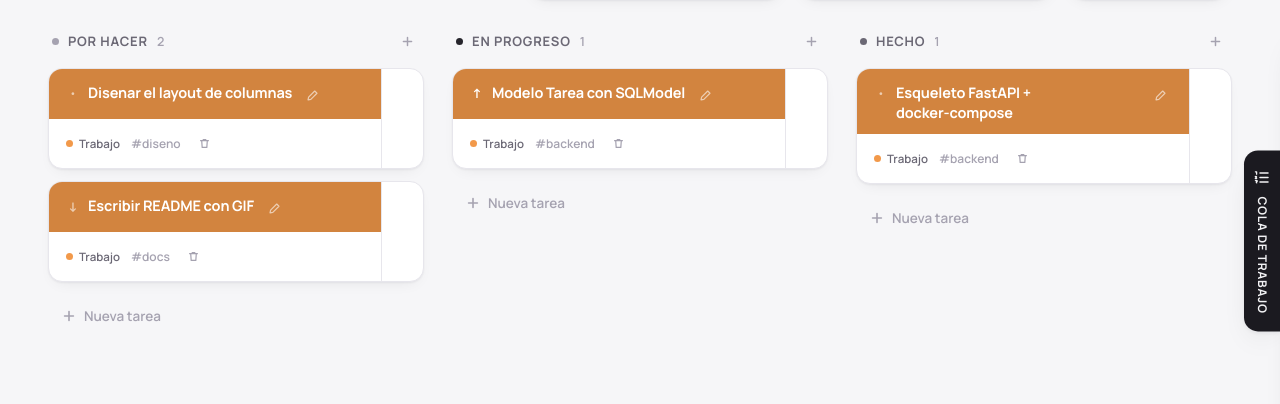
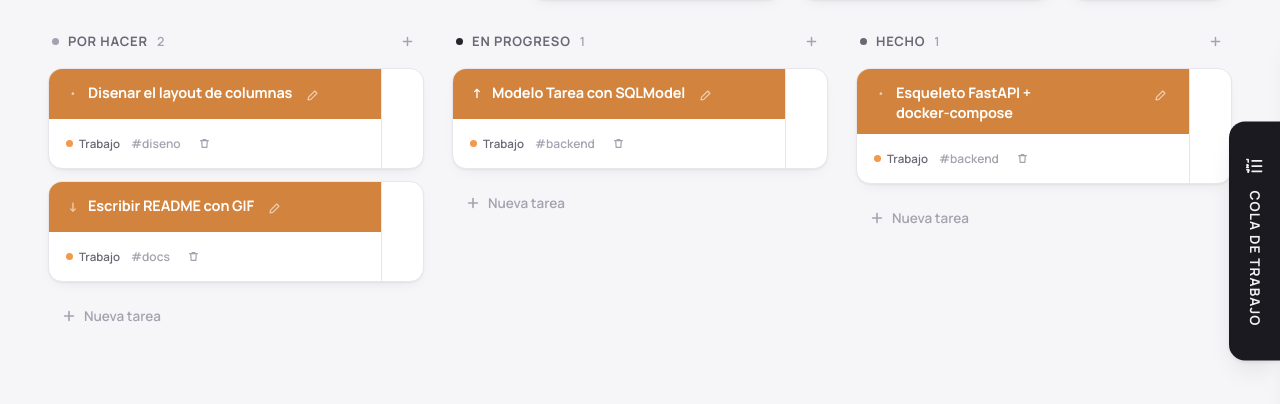
Before and after one commit to dfdez2003/app-htmx-fastapi, a FastAPI app: page / in a window 1280 px wide. Shown: the part 159-563 px from the top of the page. Run offline with FastAPI, Linux system fonts and the light colour scheme; data comes from the database, SQL or seed files in the repository.

Commit message:
fix(tablero): permite seleccionar categoría al editar y agranda la pestaña de la cola
El arrastre ahora se limita a las tarjetas (draggable: ".tarjeta"): al editar,
el formulario reemplaza a la tarjeta dentro de la lista y SortableJS con
forceFallback secuestraba el clic de sus campos, impidiendo abrir el <select>
de categoría.

La pestaña lateral de la cola de trabajo se hace más grande y larga.

```diff
--- a/app/static/estilos.css
+++ b/app/static/estilos.css
@@ -837,23 +837,26 @@ body.arrastrando .item-checklist:hover { background: none; }
   display: flex;
   flex-direction: column;
   align-items: center;
-  gap: 10px;
-  padding: 18px 9px;
+  gap: 14px;
+  padding: 34px 15px;
+  min-height: 210px;
+  justify-content: center;
   border: none;
   background: var(--cola-fondo);
   color: var(--cola-texto);
-  border-radius: 14px 0 0 14px;
+  border-radius: 16px 0 0 16px;
   box-shadow: var(--sombra-alta);
   cursor: pointer;
   transition: right var(--transicion), filter var(--transicion);
 }
 .cola-toggle:hover { filter: brightness(1.25); }
 .cola-toggle.abierta { right: var(--cola-ancho); border-radius: 0; }
+.cola-toggle svg { width: 21px; height: 21px; }
 .cola-toggle-texto {
   writing-mode: vertical-rl;
-  font-size: 12px;
+  font-size: 13.5px;
   font-weight: 700;
-  letter-spacing: .06em;
+  letter-spacing: .08em;
   text-transform: uppercase;
 }
 
--- a/app/static/tablero.js
+++ b/app/static/tablero.js
@@ -44,6 +44,11 @@ function inicializarListas() {
           },
           put: ["tablero"],
         },
+        // Solo las tarjetas se arrastran. Clave: al editar, el formulario
+        // reemplaza a la tarjeta DENTRO de la lista; sin esto, forceFallback
+        // secuestraba el clic de sus campos (no se podía abrir el <select>
+        // de categoría). El formulario no es .tarjeta, así que queda libre.
+        draggable: ".tarjeta",
         animation: 150,
         forceFallback: true,
         // Sin tolerancia, forceFallback arranca el drag con el primer
```
